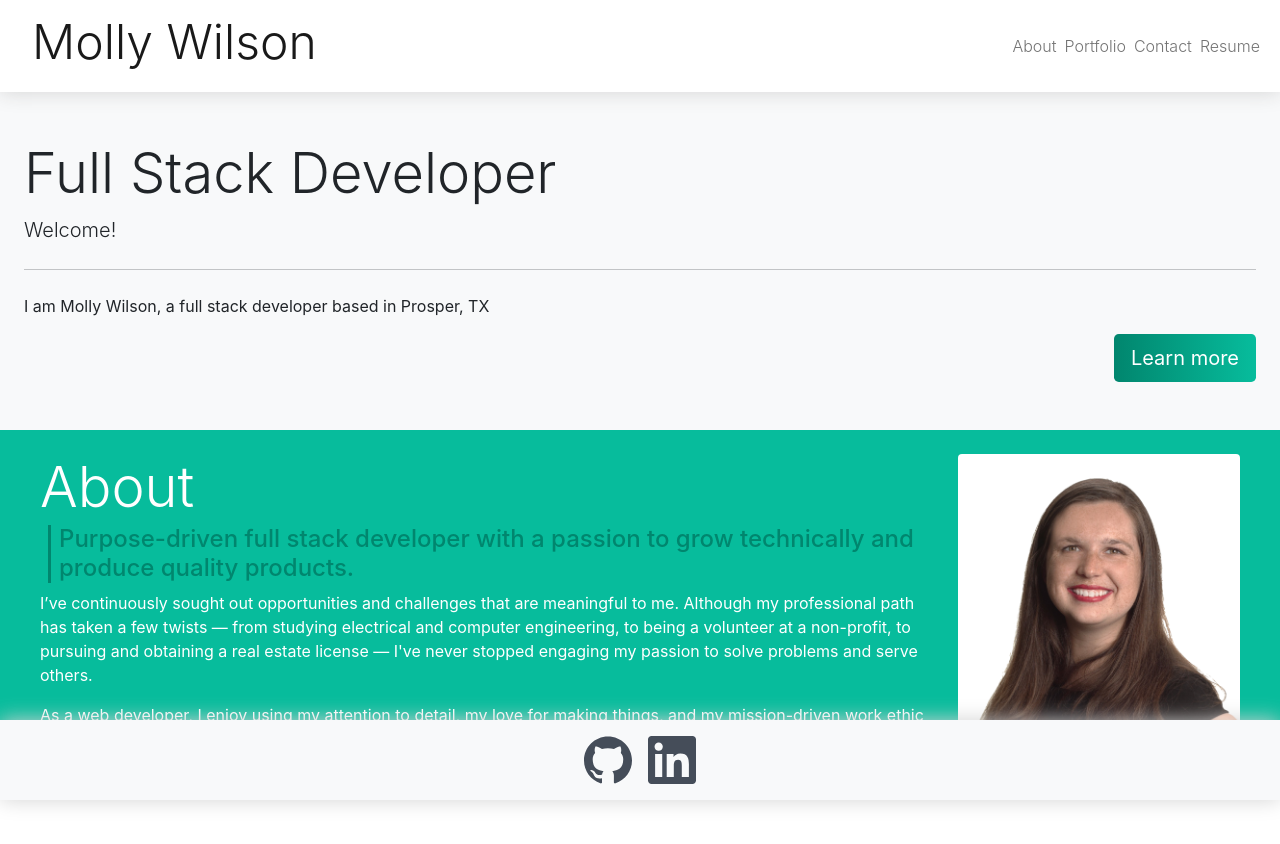
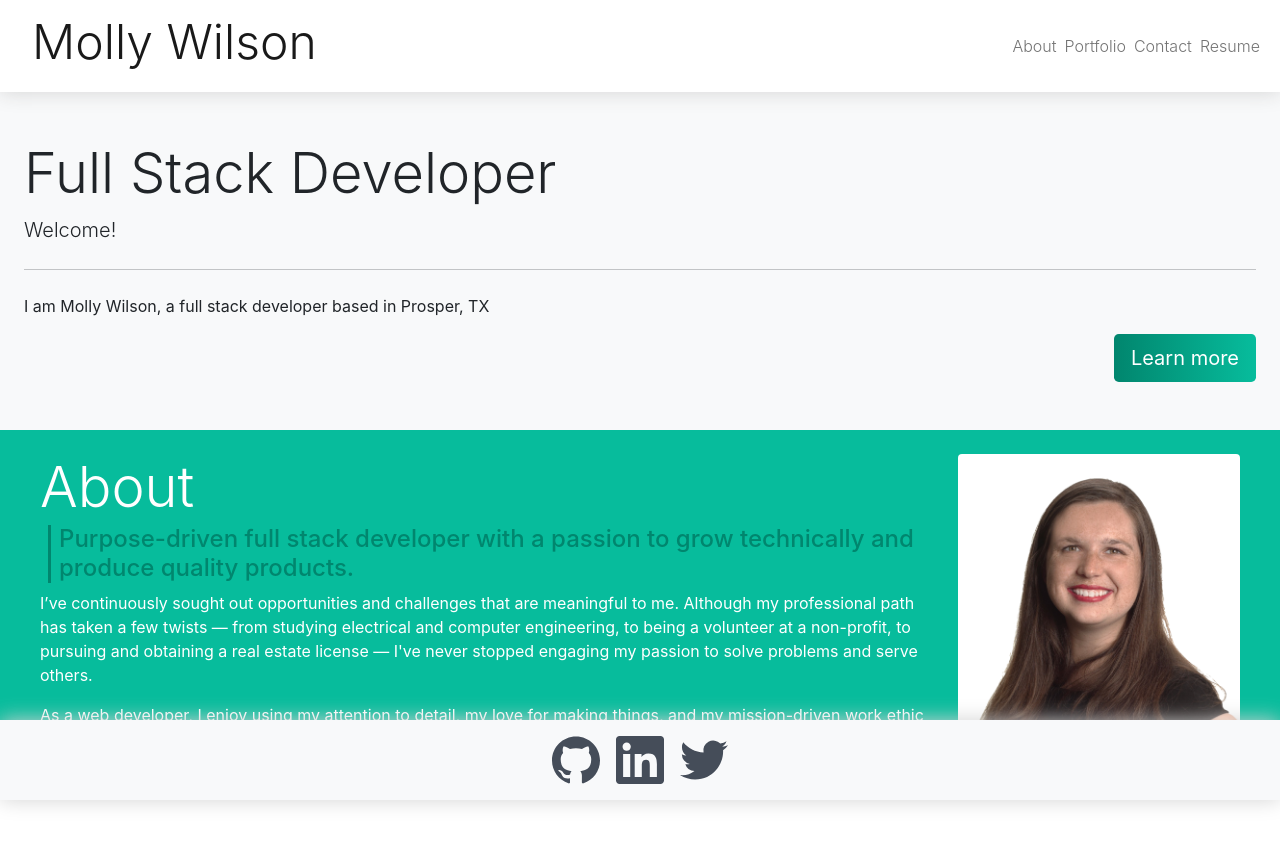
Before and after one commit to mswil/React-Portfolio, a React (Create React App) app: page / in a window 1280 px wide. Shown: the top 844 px of the page. Built offline with nearby package versions, Linux system fonts and the light colour scheme.

Commit message:
added 3rd profile link

```diff
--- a/src/components/Footer.js
+++ b/src/components/Footer.js
@@ -8,6 +8,10 @@
             <a className='d-flex align-items-center' href="https://www.linkedin.com/in/molly-wilson-b55589206/" target='_blank'>
                 <svg className='icon mx-2' role="img" viewBox="0 0 24 24" xmlns="http://www.w3.org/2000/svg"><title>LinkedIn</title><path d="M20.447 20.452h-3.554v-5.569c0-1.328-.027-3.037-1.852-3.037-1.853 0-2.136 1.445-2.136 2.939v5.667H9.351V9h3.414v1.561h.046c.477-.9 1.637-1.85 3.37-1.85 3.601 0 4.267 2.37 4.267 5.455v6.286zM5.337 7.433c-1.144 0-2.063-.926-2.063-2.065 0-1.138.92-2.063 2.063-2.063 1.14 0 2.064.925 2.064 2.063 0 1.139-.925 2.065-2.064 2.065zm1.782 13.019H3.555V9h3.564v11.452zM22.225 0H1.771C.792 0 0 .774 0 1.729v20.542C0 23.227.792 24 1.771 24h20.451C23.2 24 24 23.227 24 22.271V1.729C24 .774 23.2 0 22.222 0h.003z" /></svg>
             </a>
+            <a className='d-flex align-items-center' href="https://twitter.com/Mollysue93" target='_blank'>
+                <svg className='icon mx-2' role="img" viewBox="0 0 24 24" xmlns="http://www.w3.org/2000/svg"><title>Twitter</title><path d="M23.953 4.57a10 10 0 01-2.825.775 4.958 4.958 0 002.163-2.723c-.951.555-2.005.959-3.127 1.184a4.92 4.92 0 00-8.384 4.482C7.69 8.095 4.067 6.13 1.64 3.162a4.822 4.822 0 00-.666 2.475c0 1.71.87 3.213 2.188 4.096a4.904 4.904 0 01-2.228-.616v.06a4.923 4.923 0 003.946 4.827 4.996 4.996 0 01-2.212.085 4.936 4.936 0 004.604 3.417 9.867 9.867 0 01-6.102 2.105c-.39 0-.779-.023-1.17-.067a13.995 13.995 0 007.557 2.209c9.053 0 13.998-7.496 13.998-13.985 0-.21 0-.42-.015-.63A9.935 9.935 0 0024 4.59z" /></svg>
+            </a>
+
         </footer>
     )
 }
```
